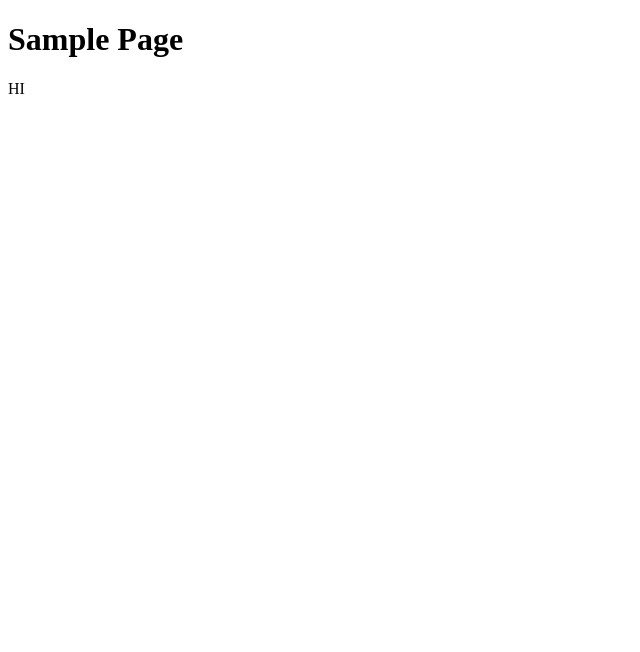
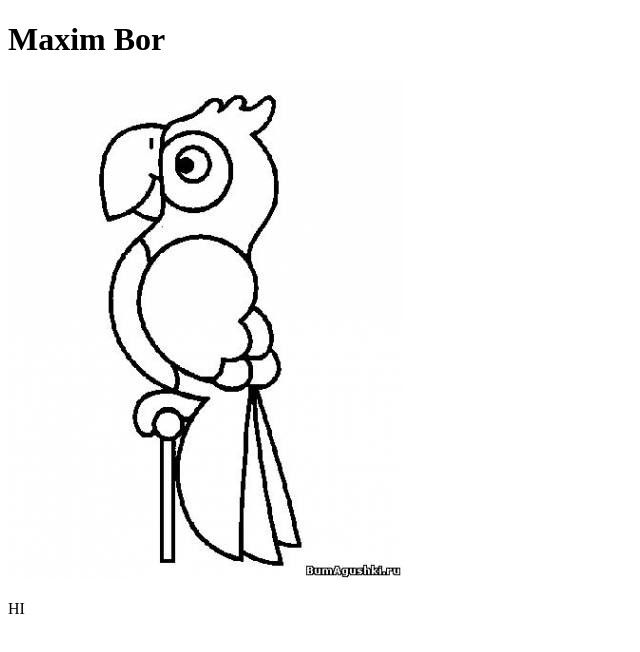
Before and after one commit to bormaxim/WebDevLAB, a plain HTML site: page index.html in a window 1280 px wide. Shown: the whole page, without its empty margins (0-640 px from the left). Drawn offline with Linux system fonts and the light colour scheme.

Commit message:
Picture added

```diff
--- a/index.html
+++ b/index.html
@@ -1,12 +1,12 @@
 <!DOCTYPE html>
-<html>
 <html lang = "ru">
 <head>
 	<meta charset="utf-8"/>
-    <title>Page Title</title>
+    <title>meet - Maxim Bor</title>
 </head>
 <body>
-    <h1>Sample Page</h1>
-    <p>HI</p>
+    <h1>Maxim Bor</h1>
+    <img src="https://github.com/bormaxim/WebDevLAB/blob/master/190018250.jpg" alt="My photo">
+	<p>HI</p>
 </body>
 </html>
```
